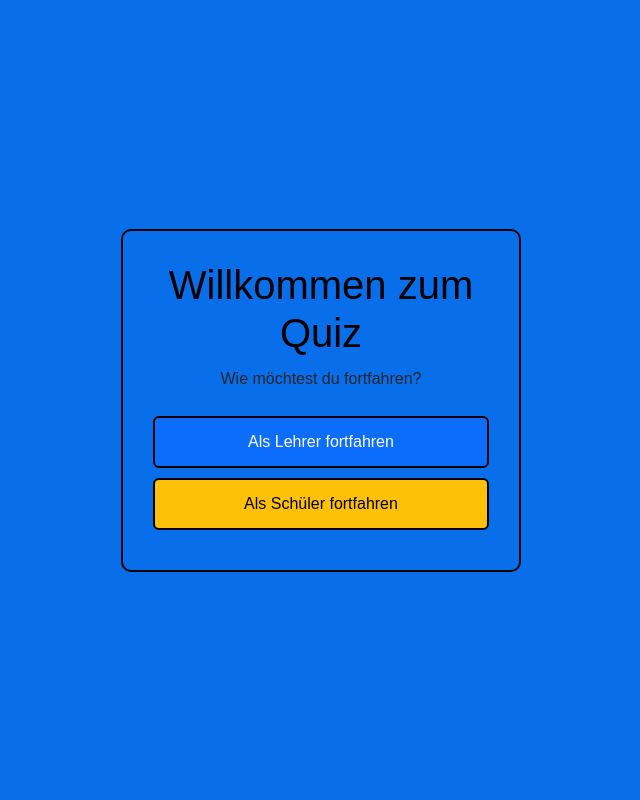
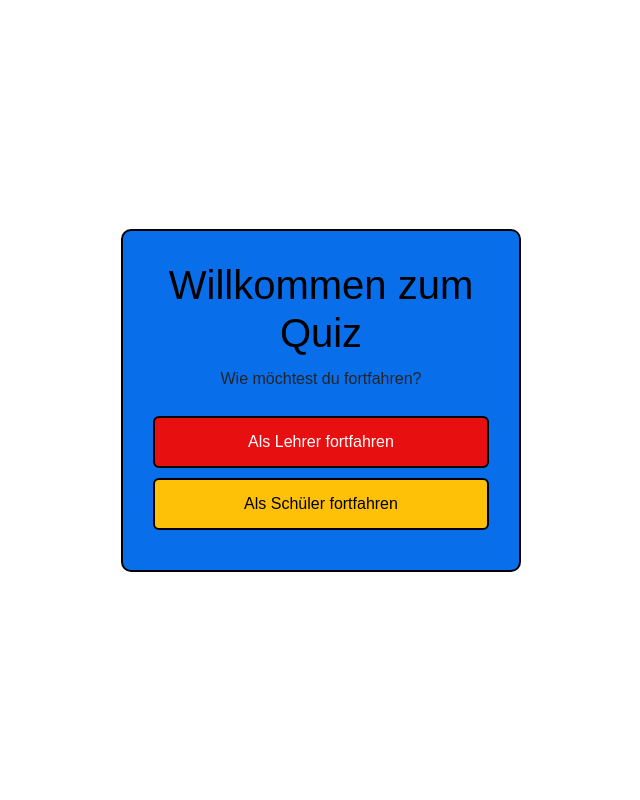
Before and after one commit to Davidgr062/Quiz_grabowski, a Flask app: page / in a window 1280 px wide. Shown: the whole page, without its empty margins (319-959 px from the left). Run offline with Flask 3, Linux system fonts and the light colour scheme.

Commit message:
bdfdfgdgdgdrggdrgr

```diff
--- a/templates/start.html
+++ b/templates/start.html
@@ -10,7 +10,7 @@
 <style>
 
 body{
-    background-color:#086ee9;
+    background-color:#ffffff;
     font-family: Arial, sans-serif;
     display:flex;
     justify-content:center;
@@ -46,7 +46,7 @@ p{
 }
 
 .btn-lehrer{
-    background:#0d6efd;
+    background:#e70f0f;
     color:white;
 }
 
```
